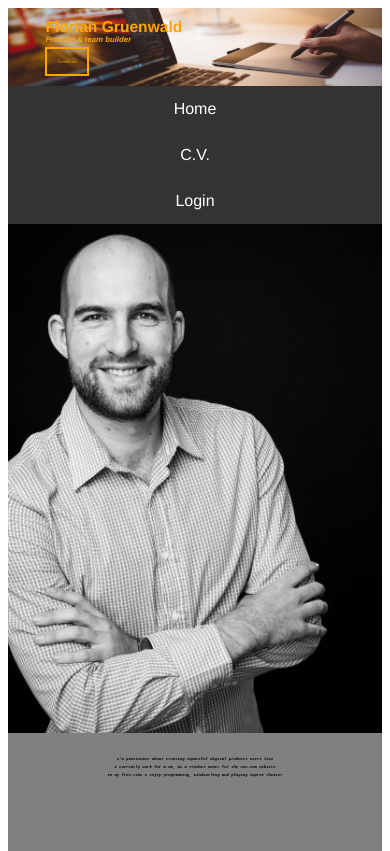
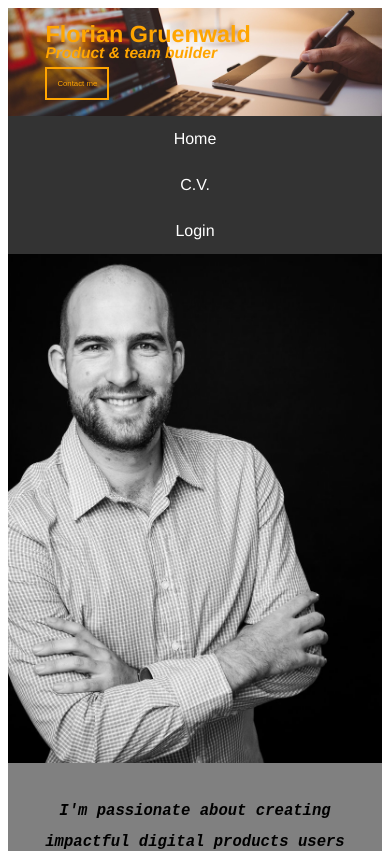
Before and after one commit to Floriangr/Florian-Gruenwald, a Vue app: page / in a window 390 px wide. Shown: the top 851 px of the page. Built offline with nearby package versions, Linux system fonts and the light colour scheme; the HTML template or start-up script is replaced by a standard one.

Commit message:
styling mobile

```diff
--- a/src/components/TheHeader.vue
+++ b/src/components/TheHeader.vue
@@ -1,6 +1,6 @@
 <template>
   <div class="image">
-    <img src="../assets/header.jpg" alt="" />
+    <img src="../assets/header.jpg" alt="header" />
     <div class="content">
       <h1>Florian Gruenwald</h1>
       <h2><i>Product & team builder</i></h2>
@@ -64,4 +64,19 @@ export default {};
 .content h2 {
   font-size: 2vw;
 }
+
+@media screen and (max-width: 700px) {
+  .content h1 {
+    font-size: 6vw;
+  }
+  .content h2 {
+    font-size: 4vw;
+  }
+  .content button {
+    font-size: 2vw;
+  }
+  .image img {
+    max-height: 40vw;
+  }
+}
 </style>
--- a/src/views/Home.vue
+++ b/src/views/Home.vue
@@ -108,7 +108,9 @@ export default {
   .row {
     flex-direction: column;
   }
-
+  .main h2 {
+    font-size: 4vw;
+  }
   .tweet {
     display: block;
     margin-left: auto;
```
